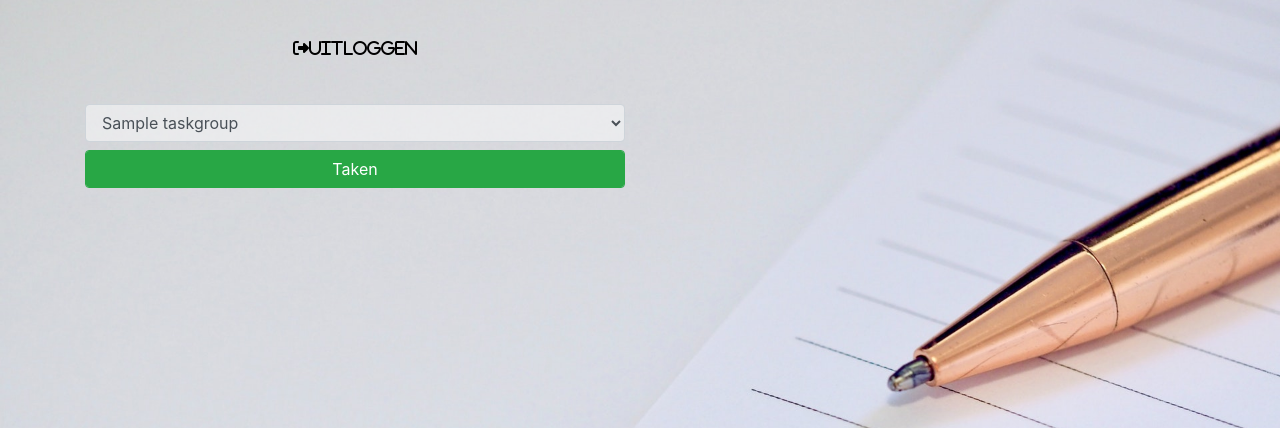
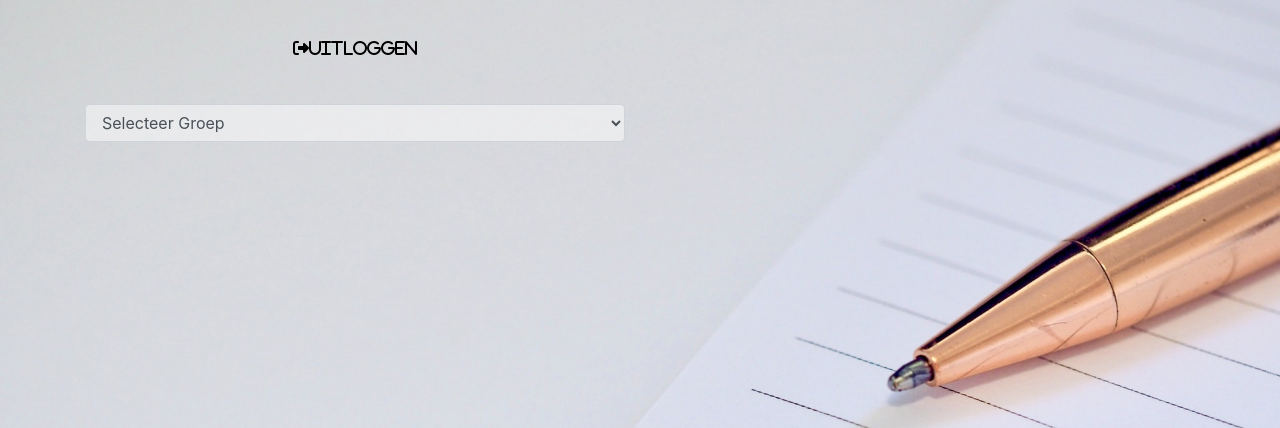
Before and after one commit to robbertdejong88/todo, a Django app: page / in a window 1280 px wide. Shown: the top 428 px of the page. Run offline with Django 3.2, Linux system fonts and the light colour scheme; a user stored in the database is signed in; tables that the repository leaves empty hold one stand-in row (values such as "Sample post"); some libraries are stand-ins or nearby versions.

Commit message:
taskgroup werkend

```diff
--- a/todo/forms.py
+++ b/todo/forms.py
@@ -22,7 +22,7 @@ class CreateTaskForm(ModelForm):
 		model = Task
 		fields = ['short_description', 'description', 'target_date', 'priority']
 		widgets = {
-			'short_description': TextInput(attrs={'class':'form-control transparant'}),
+			'short_description': TextInput(attrs={'class':'form-control transparant', 'autofocus':'autofocus'}),
 			'description': Textarea(attrs={'class':'form-control transparant'}),
 			'target_date': DateInput(format=('%Y-%m-%d') ,attrs={'class':'datepicker form-control transparant'}),
 			'priority': Select(attrs={'class':'form-control transparant'})
--- a/todo/templates/todo/base.html
+++ b/todo/templates/todo/base.html
@@ -38,11 +38,6 @@
 <script src="https://code.jquery.com/jquery-1.12.4.js"></script>
 <script src="https://code.jquery.com/ui/1.12.1/jquery-ui.js"></script>
 
-<script>
-	$(document).on('click', '.confirm-delete', function(){
-		return confirm('Weet je zeker dat je deze taak wil verwijderen?');
-	})
-</script>
 
 {% block script%} {% endblock %}
 
--- a/todo/templates/todo/create.html
+++ b/todo/templates/todo/create.html
@@ -7,7 +7,8 @@
 		{% csrf_token %}
 		{{form}}
 		<div class="form-group mt-4">
-			<button class="btn btn-outline-info" type="submit">Maak</button><a class="ml-2" href="{% url 'todo_index' %}"> Cancel</a>
+			<button class="btn btn-outline-info" type="submit">Maak</button>
+			<a class="ml-2" href="{% url 'todo_tasks_parameter' taskgroup_id %}"> Cancel</a>
 		</div>
 	</form>
 
--- a/todo/templates/todo/detail.html
+++ b/todo/templates/todo/detail.html
@@ -7,7 +7,7 @@
 		{% csrf_token %}
 		{{form}}
 		<div class="form-group mt-4">
-			<button class="btn btn-outline-info" type="submit">Aanpassen</button><a class="ml-2" href="{% url 'todo_index' %}"> Cancel</a>
+			<button class="btn btn-outline-info" type="submit">Aanpassen</button><a class="ml-2" href="{% url 'todo_tasks_parameter' taskgroup_id %}"> Cancel</a>
 		</div>
 	</form>
 
--- a/todo/templates/todo/index.html
+++ b/todo/templates/todo/index.html
@@ -7,11 +7,11 @@
     <a class="" href="{% url 'logout' %}"><i class="mb-5 fas fa-sign-out-alt">Uitloggen</i></a>
     <form method='POST' action="{% url 'todo_tasks' %}">
       {% csrf_token %}
-      <select class="form-control transparant" id="make" name='selected_group'>
+      <select class="form-control transparant" id="make" name='selected_group' onChange="form.submit();">
+              <option value="" disabled selected>Selecteer Groep</option>
           {% for group in groups %}
               <option value='{{group.id}}'>{{ group.name }}</option>
           {% endfor %}
-          <input class="btn btn-success form-control mt-2" type= "submit" value="Taken">
       </select>
     </form>
   </div>
--- a/todo/urls.py
+++ b/todo/urls.py
@@ -4,12 +4,13 @@ from . import views
 urlpatterns = [
     path('', views.index, name='todo_index'),
     path('taken/', views.tasks, name='todo_tasks'),
+    path('taken/<int:taskgroup_id>', views.tasks, name='todo_tasks_parameter'),
     path('login/', views.login_view, name='login'),
     path('logout/', views.logout_view, name='logout'),
     path('taak/<int:id>', views.detail_task, name='todo_detail'),
     path('klaar/', views.finished, name='todo_done'),
     path('laat/', views.late, name='todo_late'),
-    path('nieuw/<int:id>', views.create_task, name='todo_create'),
+    path('nieuw/<int:taskgroup_id>', views.create_task, name='todo_create'),
     path('finish/<int:id>', views.finish_task, name='todo_finish'),
     path('unfinish/<int:id>', views.unfinish_task, name='todo_unfinish'),
     path('delete/<int:id>', views.delete_task, name='todo_delete'),
--- a/todo/views.py
+++ b/todo/views.py
@@ -49,19 +49,31 @@ def index(request):
 	return render(request, 'todo/index.html', qs)
 
 @login_required
-def tasks(request):
-	taskgroup_id = request.POST['selected_group']
-	taskgroup = TaskGroup.objects.get(id=taskgroup_id)
+def tasks(request, taskgroup_id=None):
+	if taskgroup_id == None:
+		taskgroup_id = request.POST.get('selected_group')
+		taskgroup = TaskGroup.objects.get(id=taskgroup_id)
 
-	tasks = Task.objects.filter(task_group=taskgroup).filter(finished=False)
+		tasks = Task.objects.filter(task_group=taskgroup).filter(finished=False)
 
-	qs = {
-		'tasks':tasks,
-		'taskgroup':taskgroup
-	}
+		qs = {
+			'tasks':tasks,
+			'taskgroup':taskgroup
+		}
 
+
+	else:
+		taskgroup = TaskGroup.objects.get(id=taskgroup_id)
+
+		tasks = Task.objects.filter(task_group=taskgroup).filter(finished=False)
+
+		qs = {
+			'tasks':tasks,
+			'taskgroup':taskgroup
+		}
+
+	print('##############debug')
 	return render(request, 'todo/tasks.html', qs)
-
 
 
 @login_required
@@ -85,16 +97,16 @@ def late(request):
 	return render(request, 'todo/late.html', qs)
 
 @login_required
-def create_task(request, id):
+def create_task(request, taskgroup_id):
 
 	if request.method == 'POST':
-		taskgroup = TaskGroup.objects.get(id=id)
+		taskgroup = TaskGroup.objects.get(id=taskgroup_id)
 		task = Task(task_group=taskgroup)
 		form = CreateTaskForm(request.POST, instance=task)
 		if form.is_valid():
 			form.save()
 			messages.success(request, f'Nieuwe taak opgeslagen')
-			return redirect('todo_tasks', taskgroup.id)
+			return redirect('todo_tasks_parameter', taskgroup.id)
 		else:
 			print(form.errors)
 
@@ -103,6 +115,7 @@ def create_task(request, id):
 
 	qs = {
 		'form':form,
+		'taskgroup_id': taskgroup_id,
 	}
 	return render(request, 'todo/create.html', qs)
 
@@ -121,6 +134,7 @@ def detail_task(request, id):
 
 	qs = {
 		'form':form,
+		'taskgroup_id': task.task_group.id,
 	}
 
 	return render(request, 'todo/detail.html', qs)
@@ -133,9 +147,8 @@ def finish_task(request, id):
 	task.save()
 
 	messages.success(request, f'"{task}" gereed gemeld')
-	return HttpResponseRedirect(request.META.get('HTTP_REFERER'))
+	return redirect('todo_tasks_parameter', task.task_group.id)
 
-	# return redirect('todo_index')
 
 @login_required
 def unfinish_task(request, id):
@@ -153,4 +166,4 @@ def delete_task(request, id):
 
 	task.delete()
 	messages.success(request, f'"{task}" verwijderd')
-	return HttpResponseRedirect(request.META.get('HTTP_REFERER'))
+	return redirect('todo_tasks_parameter', task.task_group.id)
```
Also changed, not shown: todo/templates/todo/tasks.html (+10 -0 lines).
